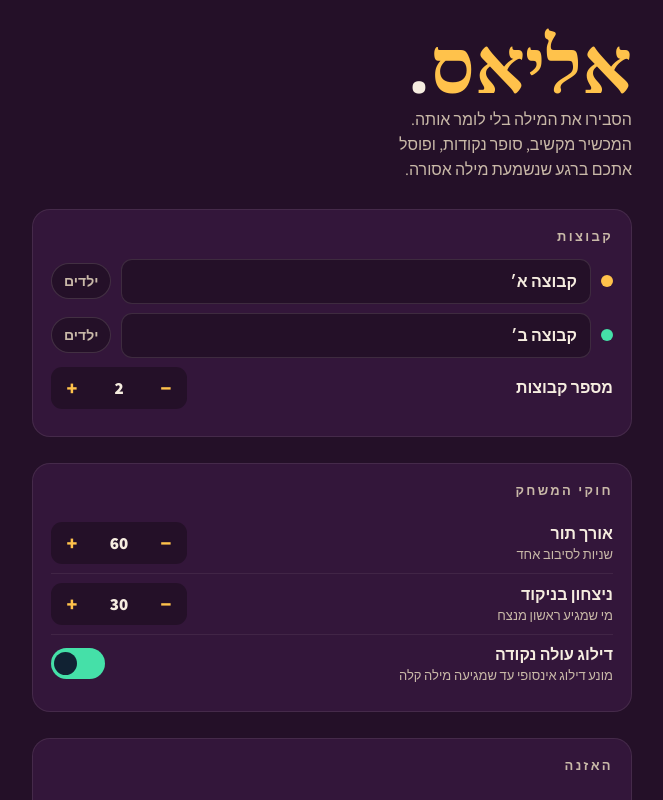
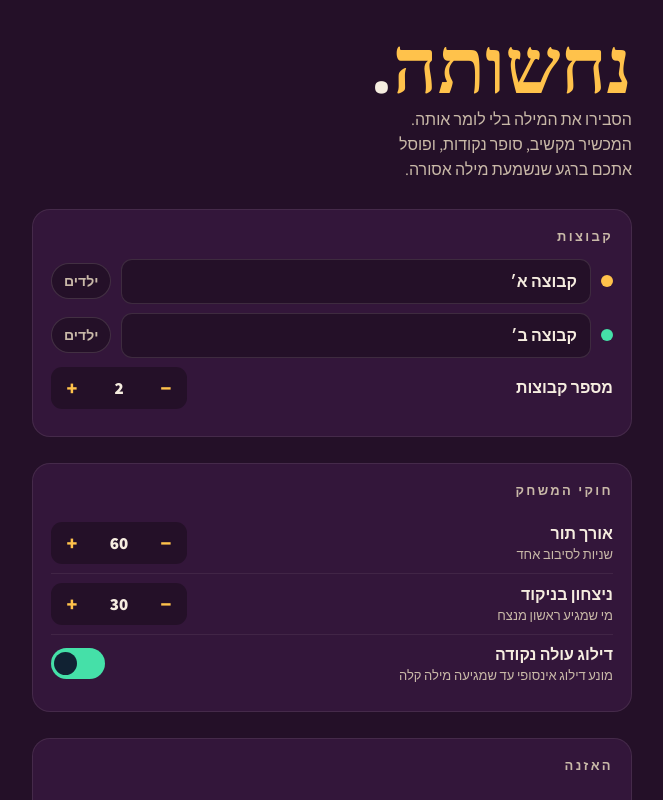
Before and after one commit to EranJehassy/alias, a plain HTML site: page index.html in a window 1280 px wide. Shown: the whole page, without its empty margins (308-971 px from the left). Drawn offline with Linux system fonts and the light colour scheme; a web font is replaced by a local one.

Commit message:
Update index.html

```diff
--- a/index.html
+++ b/index.html
@@ -189,7 +189,7 @@ button:focus-visible{outline:3px solid var(--mint);outline-offset:3px}
 
 <!-- ============ SETUP ============ -->
 <section class="screen on" id="s-setup"><div class="setup">
-  <h1 class="logo">אליאס<span>.</span></h1>
+  <h1 class="logo">נחשותה<span>.</span></h1>
   <p class="tag">הסבירו את המילה בלי לומר אותה. המכשיר מקשיב, סופר נקודות, ופוסל אתכם ברגע שנשמעת מילה אסורה.</p>
 
   <div class="block">
```
